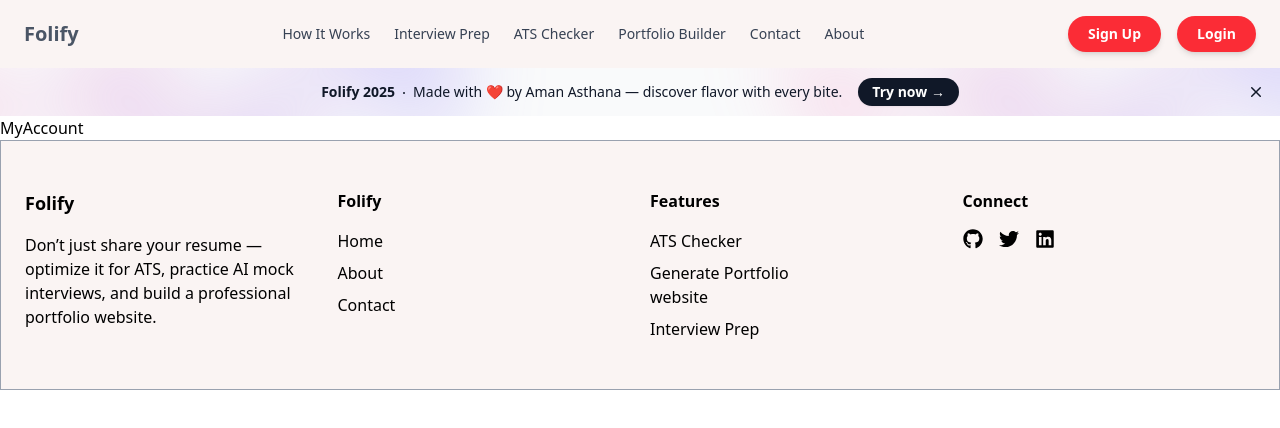
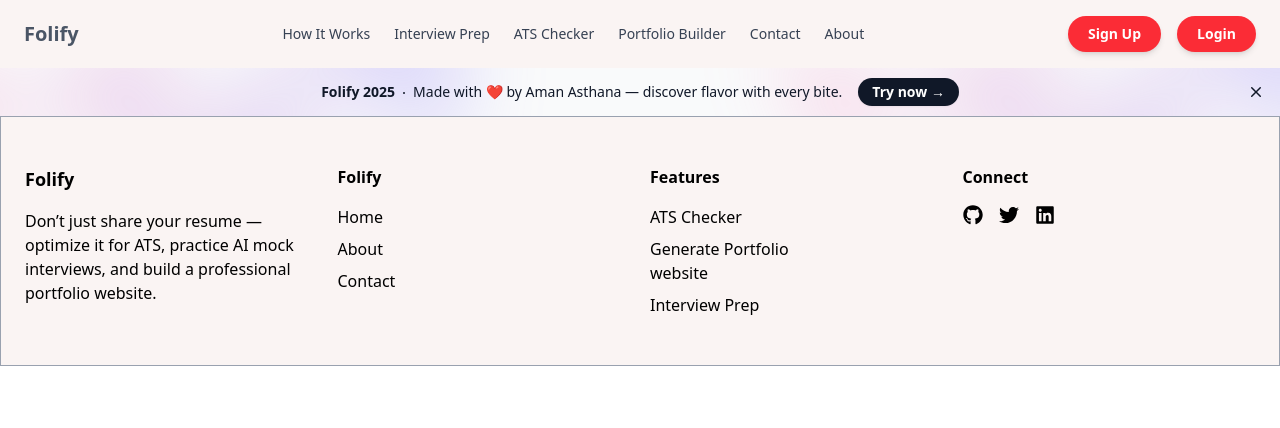
Before and after one commit to amanasthana1111/PreWell--Frontend, a React (Vite) app: page /my-account in a window 1280 px wide. Shown: the top 428 px of the page. Built offline with nearby package versions, Linux system fonts and the light colour scheme; no server answers.

Commit message:
fix vite routing on vercel

```diff
--- a/src/App.jsx
+++ b/src/App.jsx
@@ -29,6 +29,7 @@
         <Route path="/portfolio-builder" element={<Portfolio></Portfolio>}></Route>
         <Route path="/my-account" element={<MyAccount></MyAccount>}></Route>
 
+
         {/* <Route path="/generate" element={<Generate></Generate>}></Route>
         <Route path="/template" element={<Template></Template>}></Route>
         <Route path="*" element={<NoPageFound></NoPageFound>}></Route>
--- a/src/components/BeforeAuth/Login.jsx
+++ b/src/components/BeforeAuth/Login.jsx
@@ -22,7 +22,7 @@
     setAuthTrue();
     navigate("/");
   }
-}, [isDone, navigate, setAuthTrue]);
+}, [isDone, navigate, setAuthTrue ]);
 
   const handleChange = (e) => {
     const { name, value } = e.target;
--- a/src/components/BeforeAuth/MyAccount.jsx
+++ b/src/components/BeforeAuth/MyAccount.jsx
@@ -2,7 +2,9 @@
 
 function MyAccount() {
   return (
-    <div>MyAccount</div>
+    <>
+
+    </>
   )
 }
 
```
